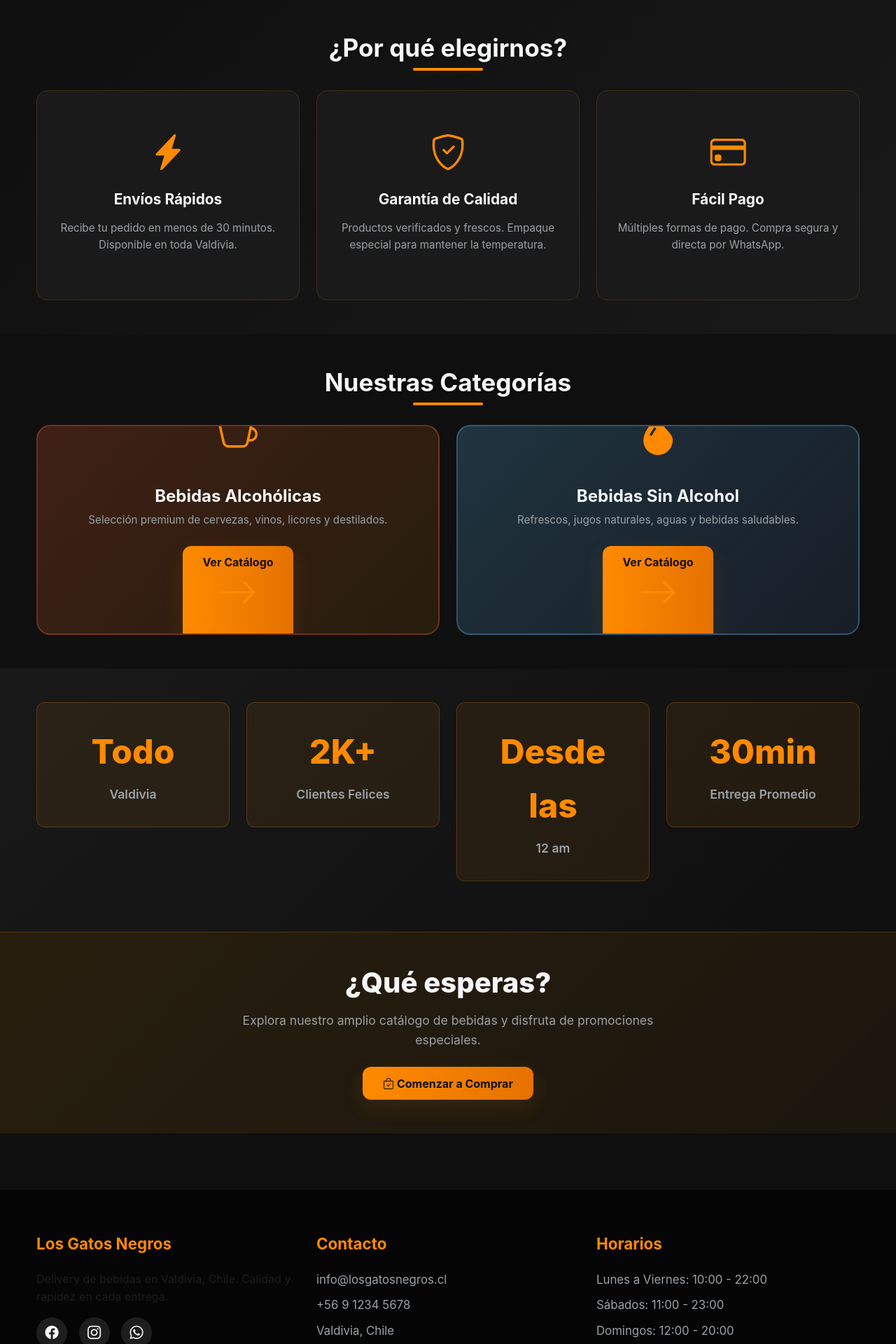
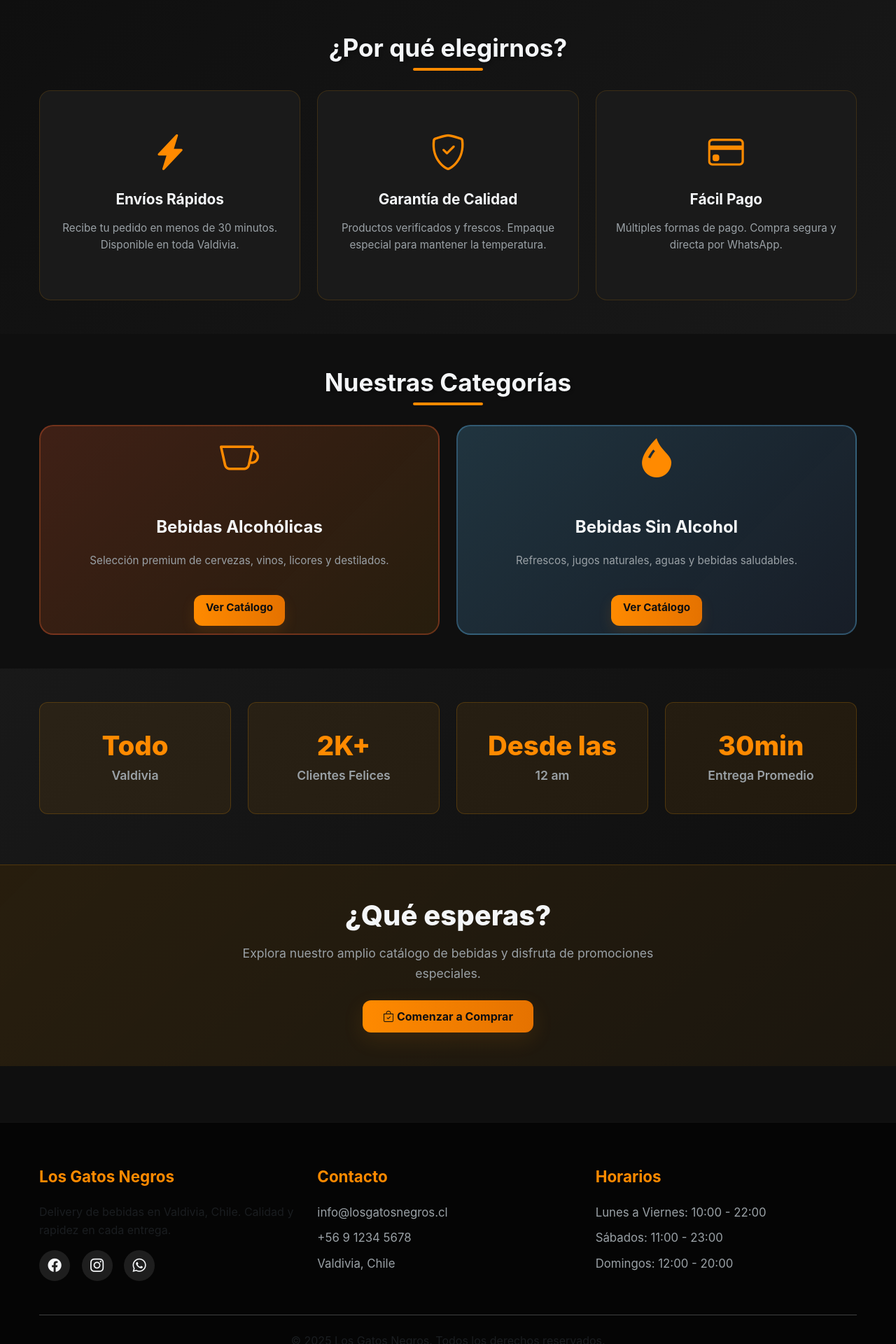
Before and after one commit to maxirochow9-spec/losgatosnegros-deploy-main, a Django app: page / in a window 1280 px wide. Shown: the part 641-2561 px from the top of the page at 70% size. Run offline with Django 5.2, Linux system fonts and the light colour scheme.

Commit message:
error cs corregido

```diff
--- a/static/tienda/styles.css
+++ b/static/tienda/styles.css
@@ -44,6 +87,39 @@ body {
     line-height: 1.6;
     -webkit-font-smoothing: antialiased;
     -moz-osx-font-smoothing: grayscale;
+}
+
+/* Ensure container has comfortable horizontal padding */
+.container {
+    max-width: var(--container-max);
+    padding-left: 1rem;
+    padding-right: 1rem;
+}
+
+/* Product price styling */
+.product-price {
+    font-size: 1.15rem;
+    font-weight: 800;
+    color: var(--text-light);
+    display: block;
+    margin-bottom: 0.9rem;
+}
+
+/* Focus outlines for keyboard users */
+.btn:focus,
+.btn-outline-secondary:focus,
+.form-control:focus,
+.form-select:focus,
+.nav-link:focus {
+    outline: 3px solid rgba(255,138,0,0.14);
+    outline-offset: 2px;
+}
+
+/* Improve contrast on small badges */
+.badge.bg-info {
+    background-color: rgba(0,123,255,0.12) !important;
+    color: var(--text-light) !important;
+    border: 1px solid rgba(255,255,255,0.04);
 }
 
 /* ===== Formularios y Controles ===== */
@@ -238,6 +314,11 @@ textarea:focus::placeholder {
 .btn-accent:hover {
     transform: translateY(-3px) scale(1.01);
     box-shadow: 0 14px 36px rgba(232,110,12,0.18);
+}
+
+/* Ensure interactive elements have clear hit areas */
+.btn, .btn-accent, .btn-add {
+    min-height: 44px;
 }
 
 /* Si necesitas forzar por ID (manteniendo clases Bootstrap existentes) */
@@ -763,6 +844,28 @@ textarea:focus::placeholder {
     text-align: center;
 }
 
+/* Mejora: usar layout flex dentro de la tarjeta para controlar el espacio
+   y evitar que el botón sobresalga fuera del contenedor. */
+.category-card .category-content {
+    display: flex;
+    flex-direction: column;
+    align-items: center;
+    justify-content: center; /* centra verticalmente por defecto */
+    gap: 0.8rem;
+    padding: 1.2rem;
+    box-sizing: border-box;
+    height: 100%;
+}
+
+/* Botón dentro de la tarjeta: más compacto y con border-radius moderado */
+.category-card .btn-accent {
+    padding: 0.45rem 1rem;
+    border-radius: 12px;
+    font-size: 0.95rem;
+    min-width: 130px;
+    box-shadow: 0 8px 20px rgba(255, 138, 0, 0.12);
+}
+
 .category-content i {
     font-size: 3.5rem;
     color: var(--accent);
@@ -802,8 +905,13 @@ textarea:focus::placeholder {
     background-color: rgba(255, 158, 0, 0.08);
     border: 1px solid rgba(255, 158, 0, 0.2);
     border-radius: 12px;
-    padding: 2rem;
+    padding: 1.2rem 1.4rem;
     transition: all 0.3s ease;
+    display: flex;
+    flex-direction: column;
+    align-items: center;
+    justify-content: center;
+    min-height: 160px;
 }
 
 .stat-card.animate {
@@ -816,10 +924,14 @@ textarea:focus::placeholder {
 }
 
 .stat-number {
-    font-size: clamp(2rem, 5vw, 3rem);
+    /* Ajuste para evitar quiebres en anchos medios/pequeños */
+    font-size: clamp(1.6rem, 3.5vw, 2.4rem);
     font-weight: 800;
     color: var(--accent);
     margin-bottom: 0.5rem;
+    line-height: 1.05;
+    text-align: center;
+    word-break: normal;
 }
 
 .stat-label {
```
Also changed, not shown: other parts of static/tienda/styles.css (+43 -0 lines).
